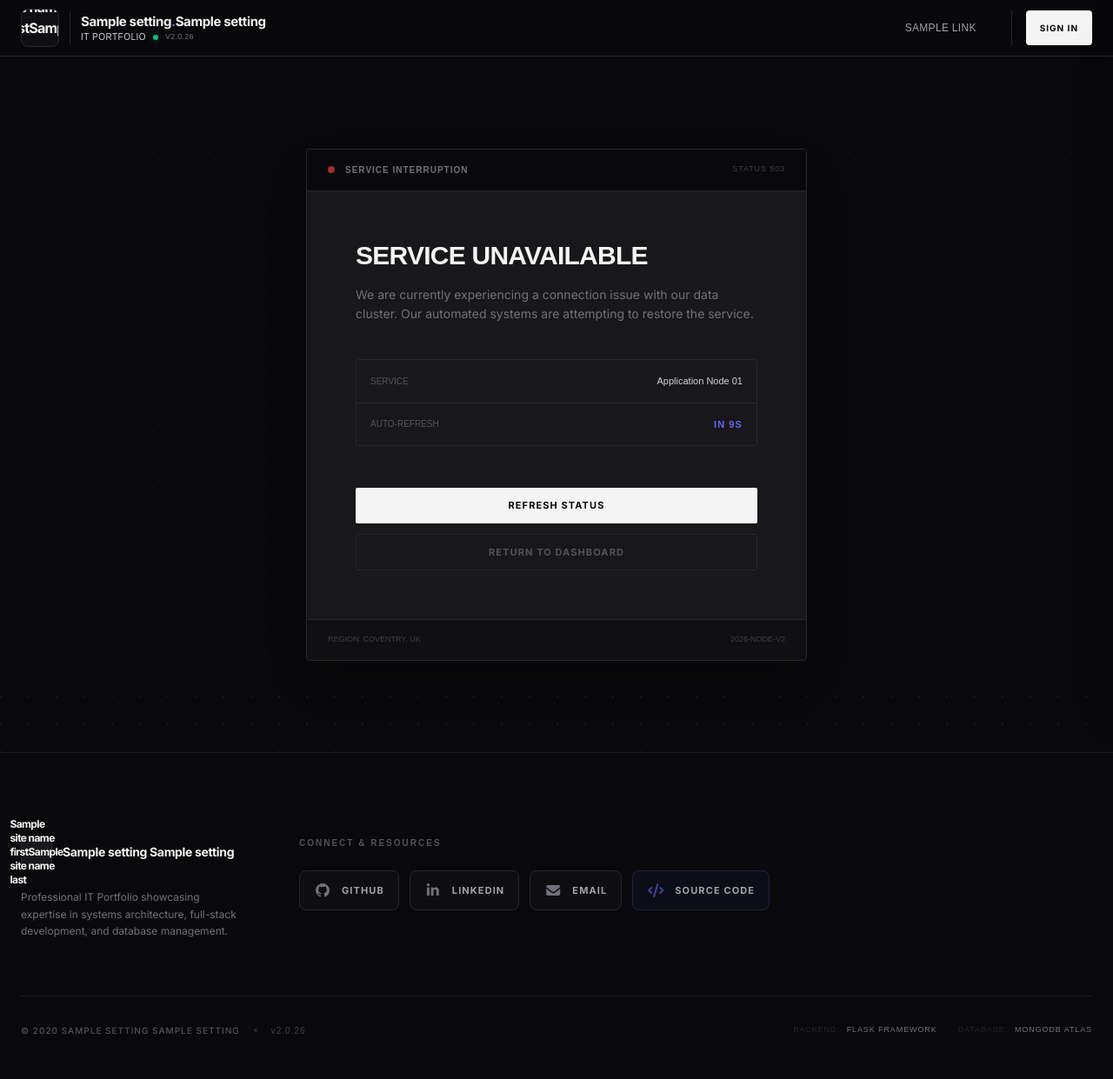
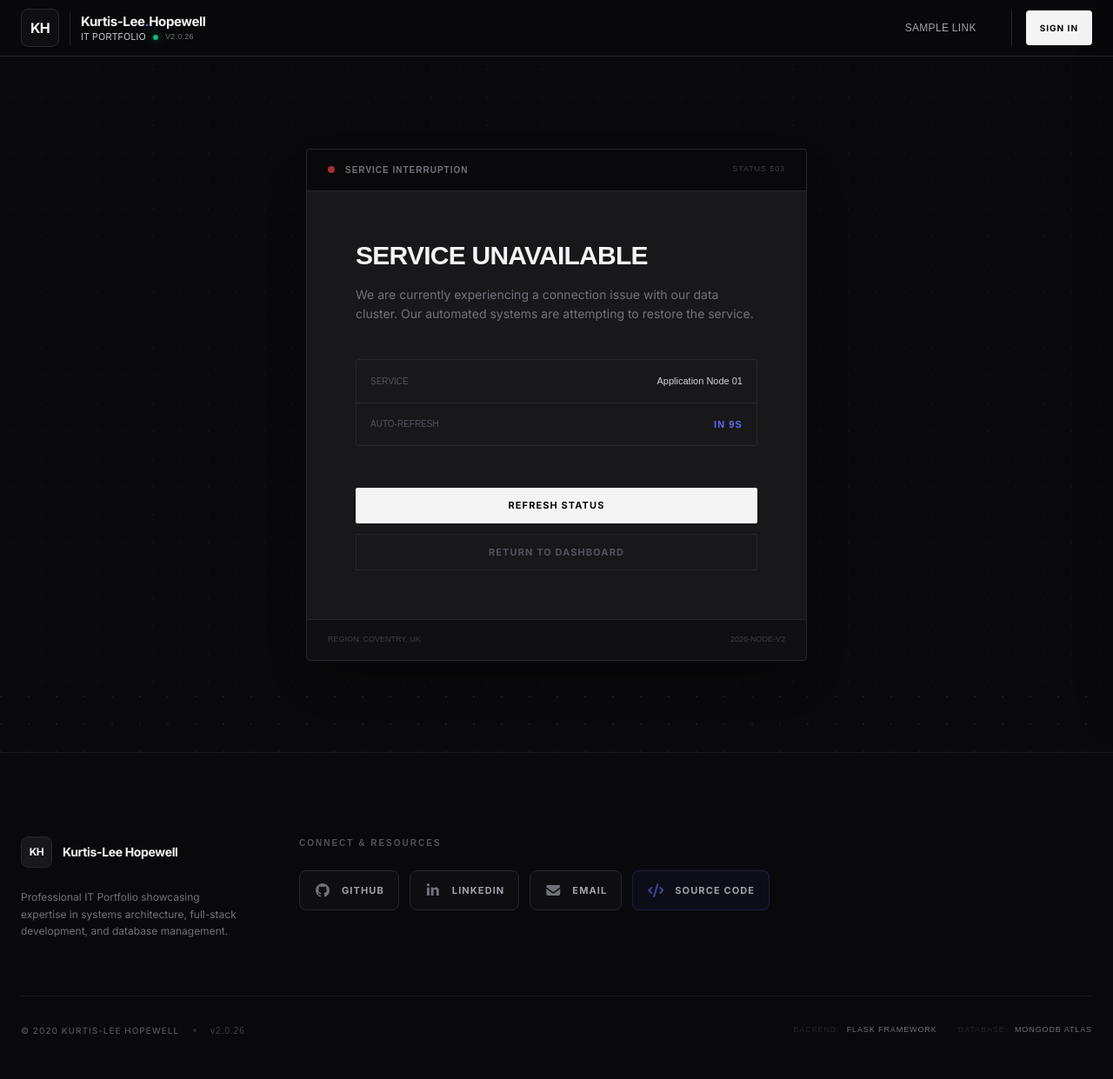
Before and after one commit to Kalmai221/portfolio, a Python web app: template api/templates/503.html in a window 1280 px wide. Shown: the whole page at 87% size. Run offline with Jinja, Linux system fonts and the light colour scheme; the template is opened without the code that fills it: most values are stand-ins (such as "Sample title", 1, 10 or a date in 2020); some libraries are stand-ins or nearby versions; some web fonts are replaced.

Commit message:
Began removing the useless Name in Database stuff, meaning anything relating to Settings.FirstName etc, would change to be a hardcoded name and not using a database

```diff
--- a/api/templates/layout.html
+++ b/api/templates/layout.html
@@ -4,7 +4,7 @@
     <meta charset="UTF-8">
     <meta name="viewport" content="width=device-width, initial-scale=1.0, maximum-scale=1.0, user-scalable=no">
 
-    <title>{{ settings.site_name_first }} {{ settings.site_name_last }} | IT Portfolio</title>
+    <title>Kurtis-Lee Hopewell | IT Portfolio</title>
 
     <script src="https://cdn.tailwindcss.com"></script>
     <link rel="preconnect" href="https://fonts.googleapis.com">
@@ -208,14 +208,14 @@
                 <div class="brand-frame w-11 h-11 group-hover:border-brand/50 group-hover:shadow-[0_0_20px_rgba(99,102,241,0.15)]">
                     <div class="absolute inset-0 bg-gradient-to-b from-transparent via-brand/10 to-transparent -translate-y-full group-hover:animate-[scan_2s_ease-in-out_infinite] pointer-events-none"></div>
                     <span class="relative z-10 text-zinc-100 font-bold text-base tracking-tighter transition-all duration-500 group-hover:scale-110 group-hover:text-white">
-                        {{ settings.site_name_first[0] }}{{ settings.site_name_last[0] }}
+                        KH
                     </span>
                 </div>
 
                 <div class="flex flex-col justify-center border-l border-zinc-800 pl-3 py-1 transition-colors duration-500 group-hover:border-brand/30">
                     <div class="flex items-baseline">
                         <span class="text-zinc-100 font-bold text-[15px] tracking-tight leading-none transition-colors duration-300 group-hover:text-white">
-                            {{ settings.site_name_first }}<span class="text-brand">.</span>{{ settings.site_name_last }}
+                            Kurtis-Lee<span class="text-brand">.</span>Hopewell
                         </span>
                     </div>
 
@@ -267,9 +267,9 @@
             <div class="space-y-6">
                 <div class="flex items-center gap-3">
                     <div class="w-9 h-9 rounded-lg bg-zinc-900 border border-zinc-800 flex items-center justify-center">
-                        <span class="text-zinc-100 font-bold text-xs tracking-tighter">{{ settings.site_name_first[0] }}{{ settings.site_name_last[0] }}</span>
+                        <span class="text-zinc-100 font-bold text-xs tracking-tighter">KH</span>
                     </div>
-                    <span class="text-zinc-100 font-bold text-sm tracking-tight">{{ settings.site_name_first }} {{ settings.site_name_last }}</span>
+                    <span class="text-zinc-100 font-bold text-sm tracking-tight">Kurtis-Lee Hopewell</span>
                 </div>
                 <p class="text-xs leading-relaxed text-zinc-500 max-w-[260px]">
                     Professional IT Portfolio showcasing expertise in systems architecture, full-stack development, and database management.
@@ -308,7 +308,7 @@
 
         <div class="pt-8 border-t border-zinc-900 flex flex-col md:flex-row justify-between items-center gap-6">
             <div class="flex items-center gap-4 text-[10px] font-medium text-zinc-600 uppercase tracking-widest">
-                <span>&copy; {{ now.year if now else '2026' }} {{ settings.site_name_first }} {{ settings.site_name_last }}</span>
+                <span>&copy; {{ now.year if now else '2026' }} Kurtis-Lee Hopewell</span>
                 <span class="w-1 h-1 rounded-full bg-zinc-800"></span>
                 <span class="lowercase text-zinc-700 font-mono">v2.0.26</span>
             </div>
```
